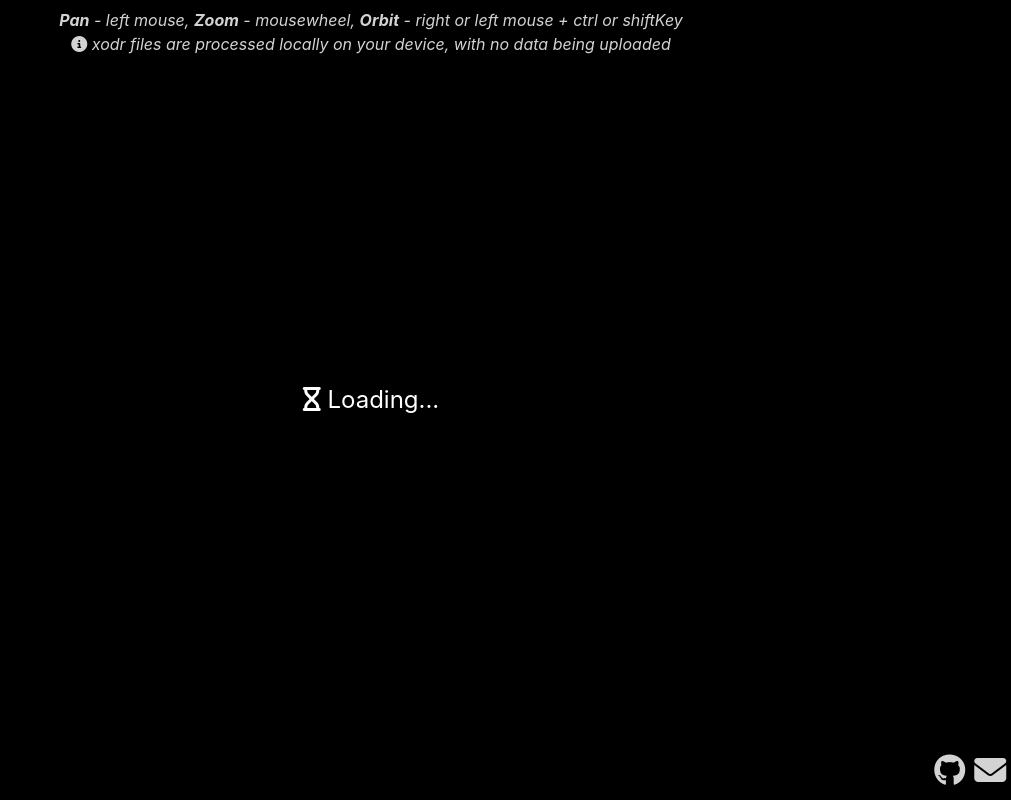
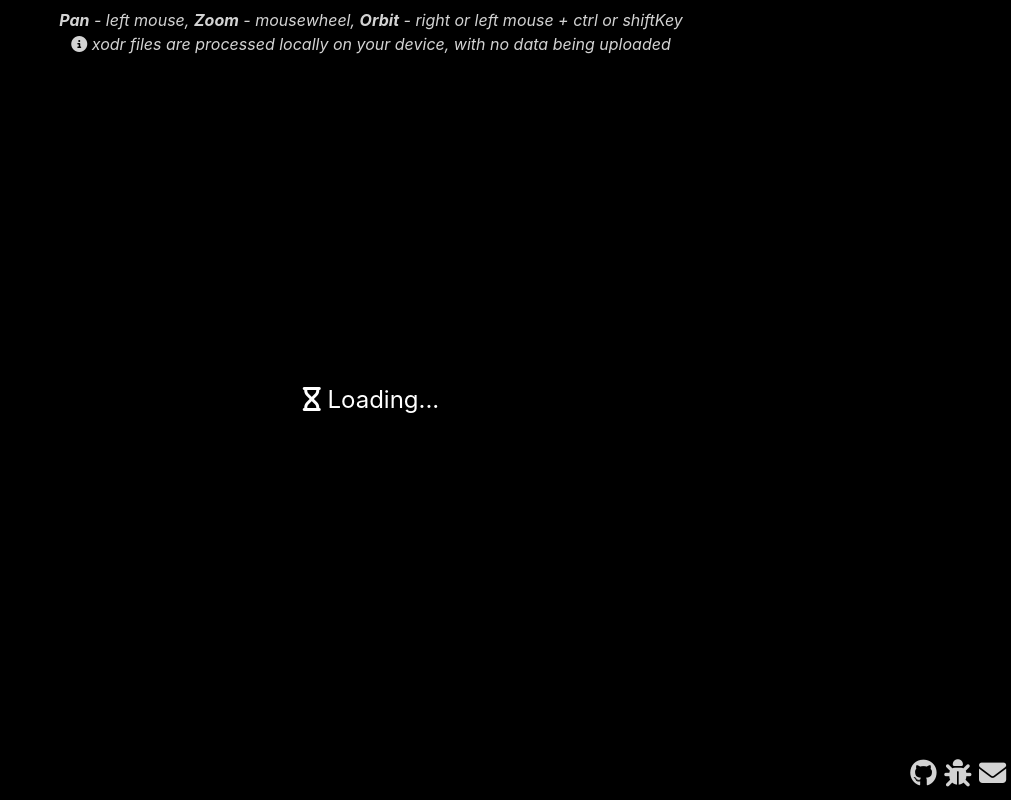
Before and after one commit to pageldev/odrviewer, a plain HTML site: page index.html in a window 1280 px wide. Shown: the whole page, without its empty margins (269-1280 px from the left). Drawn offline with nearby package versions, Linux system fonts and the light colour scheme; some packages are replaced by stand-ins of ours; a script that the page names is missing.

Commit message:
update index.html - link to odrviewer project, add link to issues

```diff
--- a/index.html
+++ b/index.html
@@ -69,7 +69,7 @@
 
         .icon {
             color: lightgray;
-            font-size: 2.0em;
+            font-size: 1.7em;
         }
 
         #help_msg {
@@ -94,15 +94,6 @@
         <i class="fa fa-upload"></i> Open .xodr
     </button>
     <div id="links">
-        <a class="icon" target="_blank" href="http://github.com/grepthat/libOpenDRIVE" title="github">
-            <i class="fa fa-github"></i>
-        </a>
-        <a class="icon" target="_blank"
-            href="mailto: odrviewer@sebastian-pagel.net?subject=Feedback%20odrviewer&body=feedback%20or%20bug%20reports%3A%0A-%20"
-            title="mail">
-            <i class="fa fa-envelope"></i>
-        </a>
-
         <div id="donate-button-container">
             <div id="donate-button"></div>
             <script src="https://www.paypalobjects.com/donate/sdk/donate-sdk.js" charset="UTF-8"></script>
@@ -118,6 +109,18 @@
                 }).render('#donate-button');
             </script>
         </div>
+
+        <a class="icon" target="_blank" href="http://github.com/grepthat/odrviewer" title="github">
+            <i class="fa fa-github"></i>
+        </a>
+        <a class="icon" target="_blank" href="http://github.com/grepthat/odrviewer/issues" title="github-issues">
+            <i class="fa fa-bug"></i>
+        </a>
+        <a class="icon" target="_blank"
+            href="mailto: odrviewer@sebastian-pagel.net?subject=Feedback%20odrviewer&body=feedback%20or%20bug%20reports%3A%0A-%20"
+            title="mail">
+            <i class="fa fa-envelope"></i>
+        </a>
     </div>
 
     <div id="help_msg">
```
